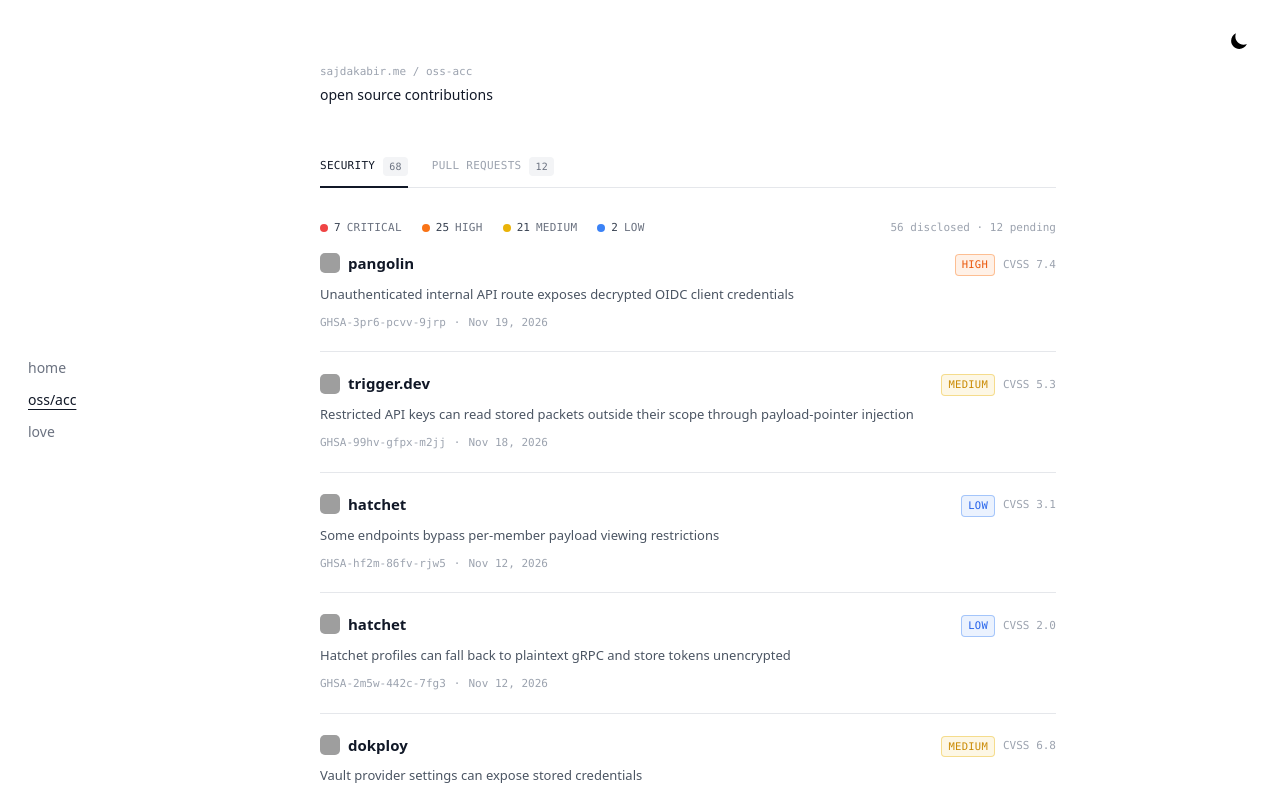
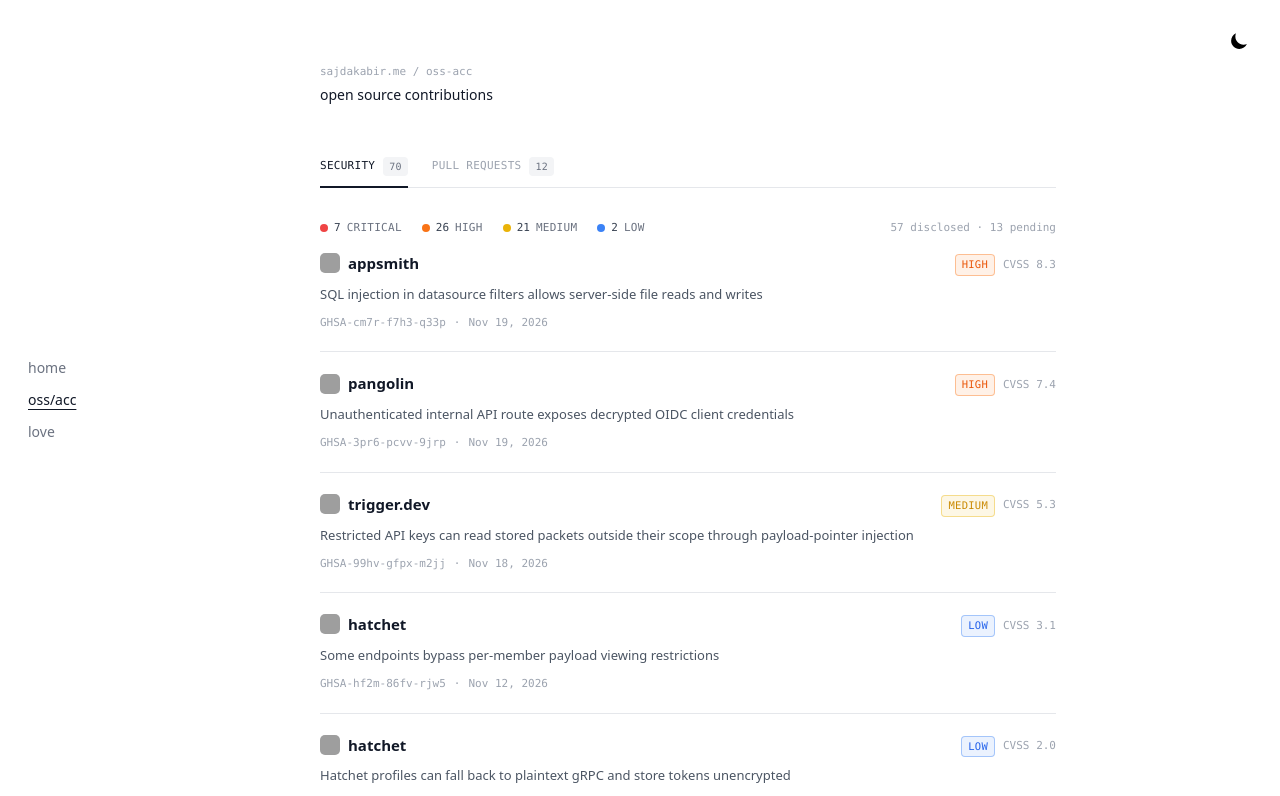
Before and after one commit to sajdakabir/saju, a Next.js app: page /oss-acc in a window 1280 px wide. Shown: the top 796 px of the page. Built offline with nearby package versions, Linux system fonts and the light colour scheme; grey boxes are pictures that could not be loaded.

Commit message:
Add Appsmith advisory and pending NanoClaw disclosure

```diff
--- a/src/app/oss-acc/page.tsx
+++ b/src/app/oss-acc/page.tsx
@@ -172,6 +172,7 @@ type SecurityFinding = {
 
 // Coordinated disclosures reported via zerotrail — public security advisories.
 const securityFindings: SecurityFinding[] = [
+  { id: 'GHSA-cm7r-f7h3-q33p', date: 'Nov 19, 2026', project: 'appsmith', title: 'SQL injection in datasource filters allows server-side file reads and writes', severity: 'High', cvss: '8.3', href: 'https://github.com/appsmithorg/appsmith/security/advisories/GHSA-cm7r-f7h3-q33p', published: true },
   { id: 'GHSA-3pr6-pcvv-9jrp', date: 'Nov 19, 2026', project: 'pangolin', title: 'Unauthenticated internal API route exposes decrypted OIDC client credentials', severity: 'High', cvss: '7.4', href: 'https://github.com/fosrl/pangolin/security/advisories/GHSA-3pr6-pcvv-9jrp', published: true },
   { id: 'GHSA-99hv-gfpx-m2jj', date: 'Nov 18, 2026', project: 'trigger.dev', title: 'Restricted API keys can read stored packets outside their scope through payload-pointer injection', severity: 'Medium', cvss: '5.3', href: 'https://github.com/triggerdotdev/trigger.dev/security/advisories/GHSA-99hv-gfpx-m2jj', published: true },
   { id: 'GHSA-hf2m-86fv-rjw5', date: 'Nov 12, 2026', project: 'hatchet', title: 'Some endpoints bypass per-member payload viewing restrictions', severity: 'Low', cvss: '3.1', href: 'https://github.com/hatchet-dev/hatchet/security/advisories/GHSA-hf2m-86fv-rjw5', published: true },
@@ -230,6 +231,7 @@ const securityFindings: SecurityFinding[] = [
   { id: 'PR-7772', date: 'Apr 27, 2026', project: 'tiptap', title: 'Stored XSS in @tiptap/static-renderer — missing HTML escaping in serializeAttrsToHTMLString() and text-node rendering', severity: 'Medium', cvss: '', href: 'https://github.com/ueberdosis/tiptap/pull/7772', published: true },
 
   // Reported findings awaiting public disclosure.
+  { id: 'Reserved', date: '', project: 'nanoclaw', title: 'Pending disclosure', severity: 'Medium', cvss: '', href: '', published: false },
   { id: 'Reserved', date: '', project: 'nanoclaw', title: 'Pending disclosure', severity: 'High', cvss: '', href: '', published: false },
   { id: 'Reserved', date: '', project: 'hyperswitch', title: 'Pending disclosure', severity: 'Medium', cvss: '', href: '', published: false },
   { id: 'Reserved', date: '', project: 'litellm', title: 'Pending disclosure', severity: 'High', cvss: '', href: '', published: false },
```
